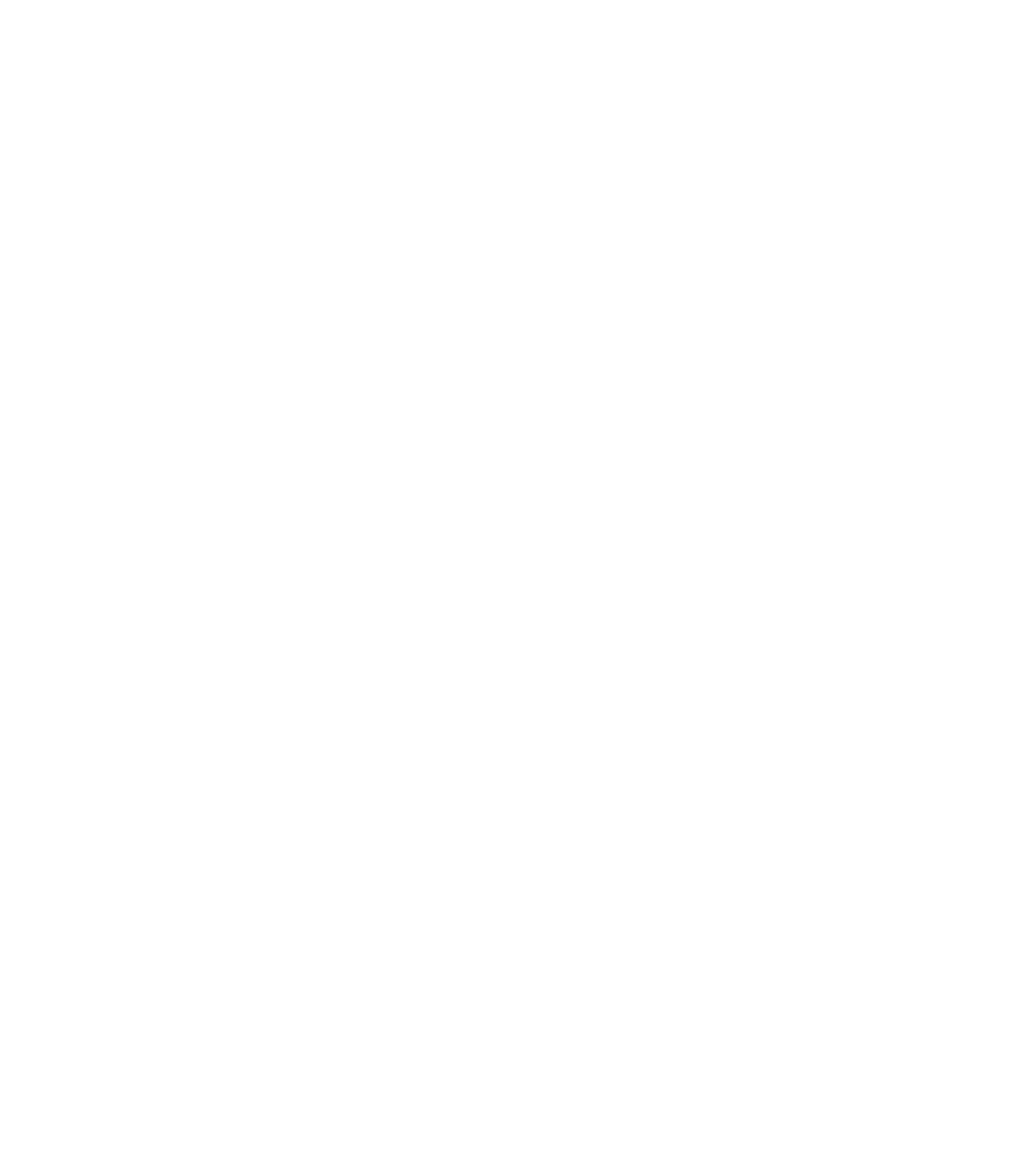
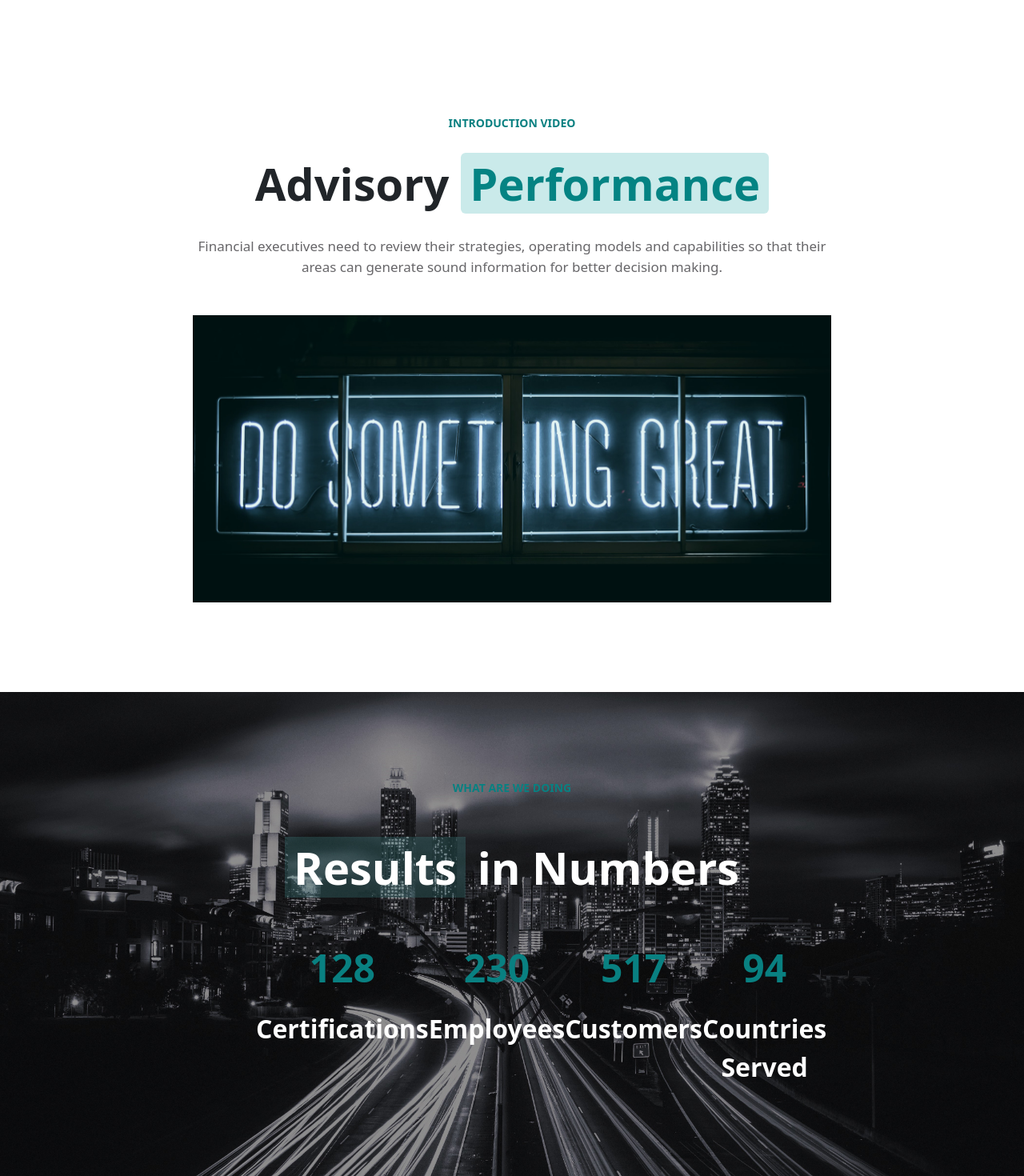
Before and after one commit to andreamastro98/proj-html-vuejs, a Vue app: page / in a window 1280 px wide. Shown: the part 1081-2551 px from the top of the page at 80% size. Before the commit the page ends 800 px from the top, so only its background shows below. Built offline with nearby package versions, Linux system fonts and the light colour scheme.

Commit message:
altre 2 sezioni completate

```diff
--- a/src/App.vue
+++ b/src/App.vue
@@ -1,11 +1,15 @@
 <script >
   import HeaderComp from './components/HeaderComp.vue';
   import { store } from './store';
+  import AdvPerfComp from './components/AdvPerfComp.vue';
+  import ResultsComp from './components/ResultsComp.vue';
 
   export default{
     name:'app',
     components:{
       HeaderComp,
+      AdvPerfComp,
+      ResultsComp
     },
     data(){
       return{
@@ -17,8 +21,14 @@
 
 <template>
   <HeaderComp/>
+  <main>
+    <AdvPerfComp style="margin-top: 1000px;"/>
+    <ResultsComp/>
+  </main>
 </template>
 
 <style lang="scss">
 @use './style/main.scss';
+
+
 </style>
--- /dev/null
+++ b/src/components/AdvPerfComp.vue
@@ -0,0 +1,44 @@
+<script>
+    export default{
+        name:'AdvPerfComp'
+    }
+</script>
+
+<template>
+    <div class="container text-center">
+        <h5 class="small-green-text">INTRODUCTION VIDEO</h5>
+
+        <div class="my-4">
+            <span>Advisory </span>
+            <span class="green-text">Performance</span>
+        </div>
+
+        <p class="mb-5">Financial executives need to review their strategies, operating models and capabilities so that their <br> areas can generate sound information for better decision making.</p>
+
+        <img src="../../public/img/video-1.jpg" alt="">
+    </div>
+</template>
+
+
+
+<style lang="scss" scoped>
+
+img{
+    width: 70%;
+}
+
+.container{
+    padding: 7rem 0 7rem 0;
+    span{
+        font-weight: bold;
+        font-size: 3.5rem;
+    }
+    p{
+        color: #676669;
+        font-size: 17px;
+    }
+}
+
+
+
+</style>
--- a/src/components/HeaderComp.vue
+++ b/src/components/HeaderComp.vue
@@ -42,13 +42,13 @@
             </div>
             <div class="carousel-inner">
                 <div class="carousel-item active">
-                    <img src="../../public/img/bg-2.jpg" class="d-block w-100" alt="...">
+                    <img src="../../img/bg-2.jpg" class="d-block w-100" alt="...">
                 </div>
                 <div class="carousel-item">
-                    <img src="../../public/img/bg-1.jpg" class="d-block w-100" alt="...">
+                    <img src="../../img/bg-1.jpg" class="d-block w-100" alt="...">
                 </div>
                 <div class="carousel-item">
-                    <img src="../../public/img/bg-3.jpg" class="d-block w-100" alt="...">
+                    <img src="../../img/bg-3.jpg" class="d-block w-100" alt="...">
                 </div>
             </div>
             <button class="carousel-control-prev" type="button" data-bs-target="#carouselExampleIndicators"        data-bs-slide="prev">
@@ -161,21 +161,6 @@
 
 }
 
-.logo-1{
-    color: #52babb;
-    font-size: 22px;
-    font-weight: bold;
-    background-color: rgba(82, 186, 187, 0.3);
-    padding: 0.4rem 0 0.4rem 2rem;
-    border-radius: 50px 0 0 50px;
-}
-
-.logo-2{
-    color: #bcbdbd;
-    font-size: 22px;
-    font-weight: bold;
-}
-
 .jumbo-text{
     position: absolute;
     width: 40%;
--- /dev/null
+++ b/src/components/ResultsComp.vue
@@ -0,0 +1,70 @@
+<script>
+    export default{
+        name:'ResultsComp'
+    }
+</script>
+
+<template>
+    <div class="bg">
+        <div class="container-2 text-center">
+            <h5 class="small-green-text mb-5">WHAT ARE WE DOING</h5>
+            <div class="mb-5">
+                <span class="highlighted-text-2 white">Results</span>
+                <span class="white"> in Numbers</span>
+            </div>
+            <div class="d-flex justify-content-between mt-5">
+                <div>
+                    <p class="green">128</p>
+                    <span class="white-2">Certifications</span>
+                </div>
+                <div>
+                    <p class="green">230</p>
+                    <span class="white-2">Employees</span>
+                </div>
+                <div>
+                    <p class="green">517</p>
+                    <span class="white-2">Customers</span>
+                </div>
+                <div>
+                    <p class="green">94</p>
+                    <span class="white-2">Countries Served</span>
+                </div>
+            </div>
+        </div>
+    </div>
+
+</template>
+
+
+<style lang="scss" scoped>
+
+.container-2{
+    padding: 7rem 0 7rem 0;
+    width: 50%;
+    margin: 0 auto;
+}
+
+.white{
+    font-size: 3.5rem;
+    color: white;
+    font-weight: bold;
+}
+.bg{
+    background-image: url(../../public/img/adrian-schwarz-XS7q-baZrmE-unsplash.jpg);
+    background-repeat: no-repeat;
+    background-size: cover;
+    background-position: center;
+}
+
+.green{
+    font-weight: bold;
+    font-size: 3rem;
+    color: #098081;
+}
+
+.white-2{
+    font-weight: bold;
+    font-size: 2rem;
+    color: white;
+}
+</style>
--- a/src/style/main.scss
+++ b/src/style/main.scss
@@ -1 +1,39 @@
 @import 'node_modules/bootstrap/scss/bootstrap';
+
+.logo-1 {
+    color: #52babb;
+    font-size: 22px;
+    font-weight: bold;
+    background-color: rgba(82, 186, 187, 0.3);
+    padding: 0.4rem 0 0.4rem 2rem;
+    border-radius: 50px 0 0 50px;
+}
+
+.logo-2 {
+    color: #bcbdbd;
+    font-size: 22px;
+    font-weight: bold;
+}
+
+.green-text{
+    color: #048383;
+    background-color: rgba(82, 186, 187, 0.3);
+    padding:  0 0.7rem 0 0.7rem;
+    border-radius: 6px;
+}
+
+.small-green-text{
+    color: #098081;
+    font-size: 14px;
+    font-weight: bold;
+}
+
+.highlighted-text{
+    background-color: rgba(82, 186, 187, 0.3);
+    padding: 0 0.7rem 0 0.7rem;
+}
+
+.highlighted-text-2 {
+    background-color: rgba(82, 186, 187, 0.2);
+    padding: 0 0.7rem 0 0.7rem;
+}
```
Also changed, not shown: public/img/adrian-schwarz-XS7q-baZrmE-unsplash.jpg (added), public/img/logo.png (deleted).
